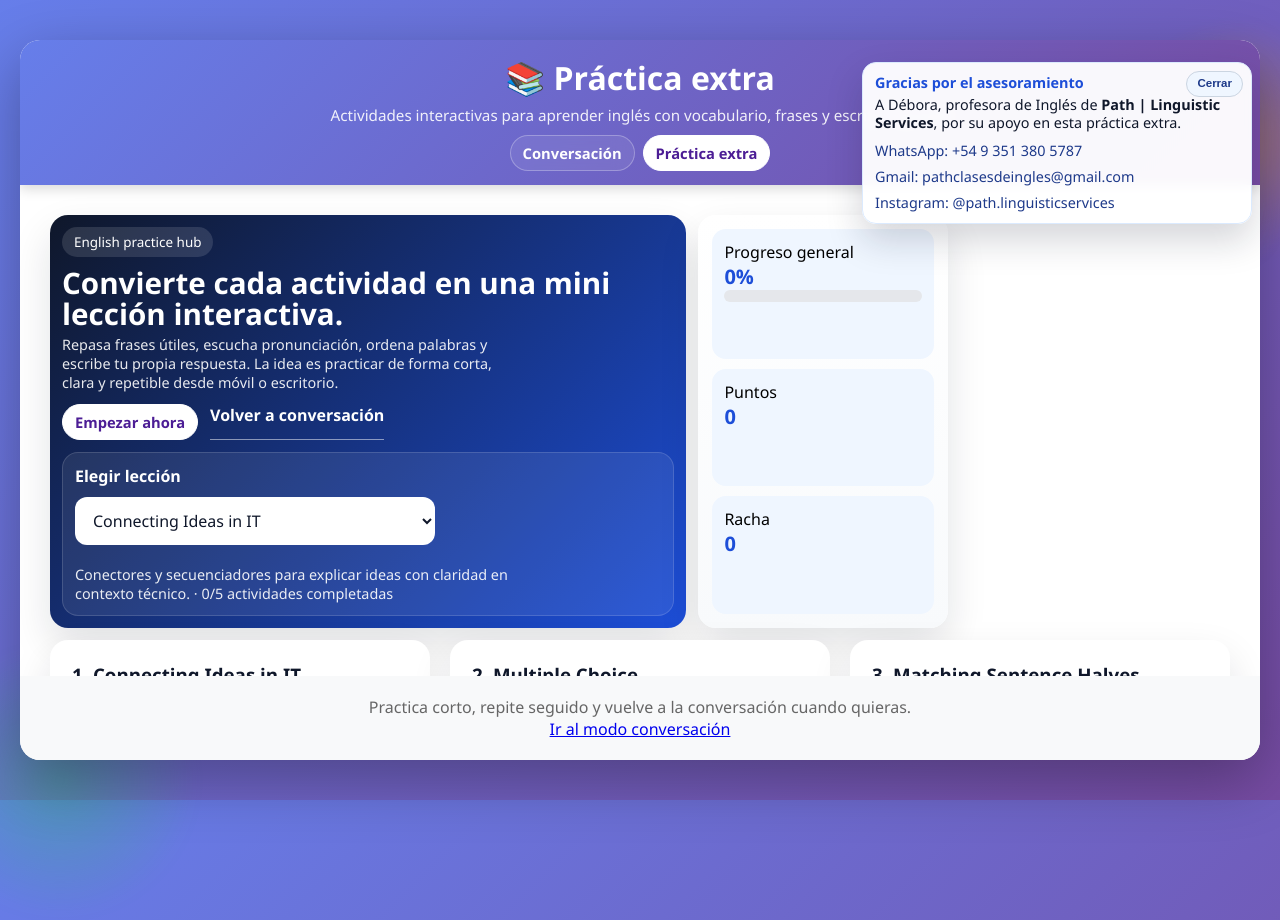
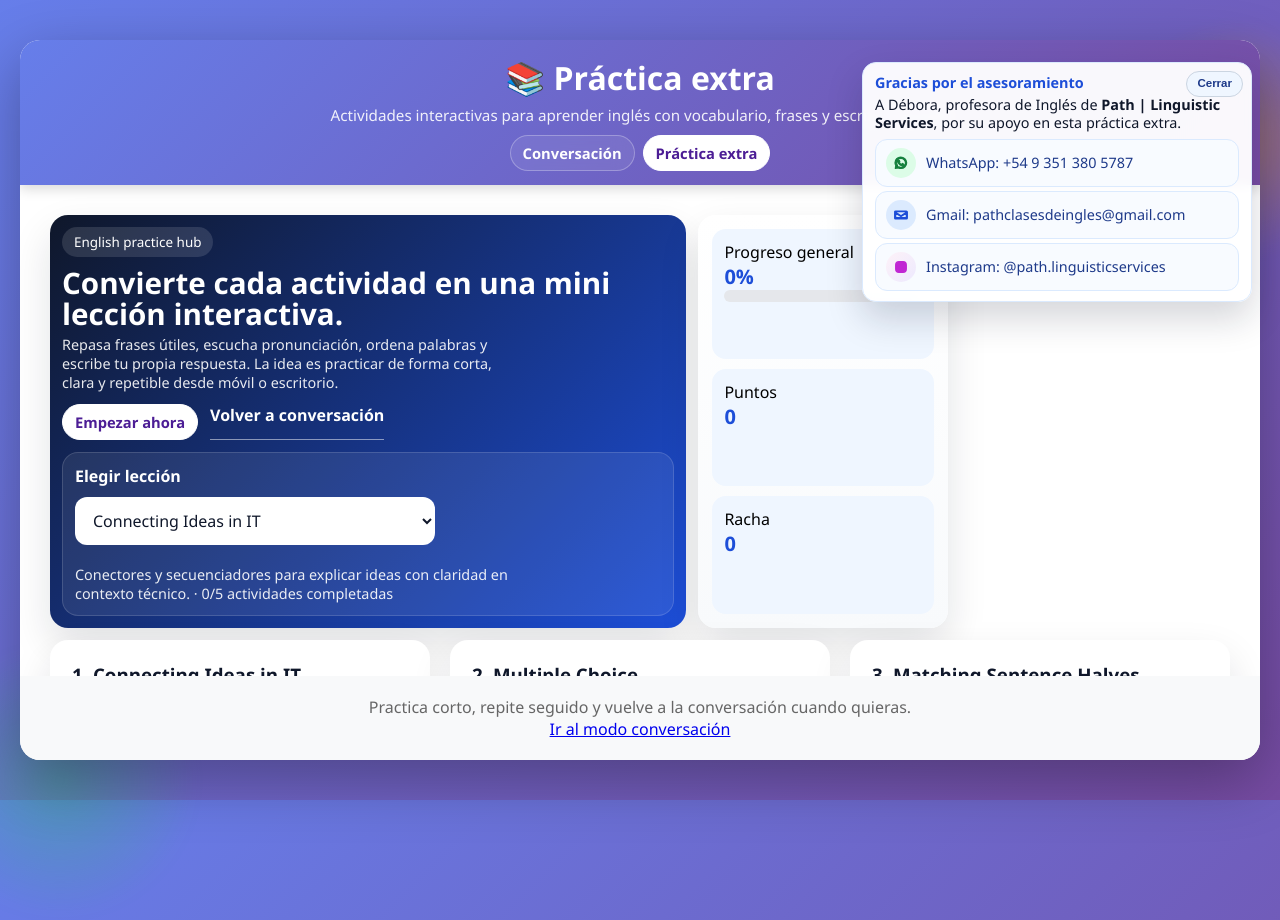
Before and after one commit to fabiancgonzalez/FabianTalkEnglish, a website: page public/practica-extra.html in a window 1280 px wide. Shown: the top 920 px of the page. Drawn offline with Linux system fonts and the light colour scheme.

Commit message:
card thanks fix iconos

```diff
--- a/public/practica-extra.html
+++ b/public/practica-extra.html
@@ -17,10 +17,39 @@
             <strong>Path | Linguistic Services</strong>,
             por su apoyo en esta práctica extra.
         </p>
-        <ul>
-            <li><a href="https://wa.me/5493513805787" target="_blank" rel="noopener noreferrer">WhatsApp: +54 9 351 380 5787</a></li>
-            <li><a href="mailto:pathclasesdeingles@gmail.com">Gmail: pathclasesdeingles@gmail.com</a></li>
-            <li><a href="https://www.instagram.com/path.linguisticservices/" target="_blank" rel="noopener noreferrer">Instagram: @path.linguisticservices</a></li>
+        <ul class="contact-list">
+            <li>
+                <a class="contact-link contact-link--whatsapp" href="https://wa.me/5493513805787" target="_blank" rel="noopener noreferrer">
+                    <span class="contact-icon" aria-hidden="true">
+                        <svg viewBox="0 0 24 24" role="presentation" focusable="false">
+                            <path d="M20.5 11.7c0 4.7-3.8 8.5-8.5 8.5-1.4 0-2.8-.3-4-.9L3.5 20l.7-4.3c-.8-1.3-1.2-2.7-1.2-4.2 0-4.7 3.8-8.5 8.5-8.5s9 3.8 9 8.7Zm-8.5-6.5c-3.6 0-6.6 2.9-6.6 6.5 0 1.4.5 2.8 1.3 3.9l-.4 2.5 2.5-.4c1 .6 2.2.9 3.4.9 3.6 0 6.5-2.9 6.5-6.5s-2.9-6.9-6.7-6.9Zm3.8 8.4c-.2-.1-1.3-.7-1.5-.8-.2-.1-.4-.2-.6.1l-.8 1c-.1.1-.3.1-.5 0-.2-.1-.8-.3-1.6-1-.6-.5-1-1.2-1.1-1.4-.1-.2 0-.4.1-.5l.4-.5c.1-.1.1-.3 0-.4l-.7-1.7c-.1-.3-.3-.3-.5-.3h-.4c-.2 0-.4.1-.6.3-.2.2-.7.7-.7 1.7s.7 2 1 2.3c.1.1 1.6 2.4 3.8 3.2 2.2.9 2.2.6 2.6.6.4-.1 1.3-.5 1.5-1 .2-.5.2-.9.2-1-.1-.1-.2-.2-.4-.3Z"/>
+                        </svg>
+                    </span>
+                    <span class="contact-text">WhatsApp: +54 9 351 380 5787</span>
+                </a>
+            </li>
+            <li>
+                <a class="contact-link contact-link--email" href="mailto:pathclasesdeingles@gmail.com">
+                    <span class="contact-icon" aria-hidden="true">
+                        <svg viewBox="0 0 24 24" role="presentation" focusable="false">
+                            <path d="M4 6h16c.9 0 1.5.6 1.5 1.5v9c0 .9-.6 1.5-1.5 1.5H4c-.9 0-1.5-.6-1.5-1.5v-9C2.5 6.6 3.1 6 4 6Zm0 2 8 5 8-5v-1H4v1Zm16 8V9.2l-8 5-8-5V16h16Z"/>
+                        </svg>
+                    </span>
+                    <span class="contact-text">Gmail: pathclasesdeingles@gmail.com</span>
+                </a>
+            </li>
+            <li>
+                <a class="contact-link contact-link--instagram" href="https://www.instagram.com/path.linguisticservices/" target="_blank" rel="noopener noreferrer">
+                    <span class="contact-icon" aria-hidden="true">
+                        <svg viewBox="0 0 24 24" role="presentation" focusable="false">
+                            <rect x="4" y="4" width="16" height="16" rx="5" ry="5" />
+                            <circle cx="12" cy="12" r="3.2" />
+                            <circle cx="16.8" cy="7.2" r="1" />
+                        </svg>
+                    </span>
+                    <span class="contact-text">Instagram: @path.linguisticservices</span>
+                </a>
+            </li>
         </ul>
     </aside>
 
--- a/public/styles.css
+++ b/public/styles.css
@@ -486,17 +486,78 @@ footer {
     gap: 4px;
 }
 
-.thanks-card a {
-    display: inline-block;
-    font-size: 0.9rem;
+.contact-list {
+    gap: 8px;
+}
+
+.contact-link {
+    display: flex;
+    align-items: center;
+    gap: 10px;
+    padding: 8px 10px;
+    border-radius: 12px;
     color: #1e3a8a;
     text-decoration: none;
     word-break: break-word;
+    background: #f8fbff;
+    border: 1px solid #dbeafe;
+    transition: transform 0.2s ease, background 0.2s ease, border-color 0.2s ease, box-shadow 0.2s ease;
+}
+
+.contact-link:hover,
+.contact-link:focus-visible {
+    text-decoration: none;
+    transform: translateY(-1px);
+    background: #eff6ff;
+    border-color: #bfdbfe;
+    box-shadow: 0 6px 16px rgba(30, 64, 175, 0.12);
+}
+
+.contact-icon {
+    display: inline-flex;
+    align-items: center;
+    justify-content: center;
+    width: 30px;
+    height: 30px;
+    flex: 0 0 30px;
+    border-radius: 999px;
+    background: #dbeafe;
+    color: #1d4ed8;
+}
+
+.contact-icon svg {
+    width: 16px;
+    height: 16px;
+    fill: currentColor;
+    stroke: currentColor;
+    stroke-width: 1.8;
+    stroke-linecap: round;
+    stroke-linejoin: round;
+}
+
+.contact-link--whatsapp .contact-icon {
+    background: #dcfce7;
+    color: #15803d;
+}
+
+.contact-link--email .contact-icon {
+    background: #dbeafe;
+    color: #1d4ed8;
+}
+
+.contact-link--instagram .contact-icon {
+    background: linear-gradient(135deg, #fdf2f8 0%, #ede9fe 100%);
+    color: #c026d3;
+}
+
+.contact-text {
+    font-size: 0.9rem;
+    line-height: 1.25;
 }
 
 .thanks-card a:hover,
 .thanks-card a:focus-visible {
-    text-decoration: underline;
+    text-decoration: none;
 }
 
 .practice-hero {
```
